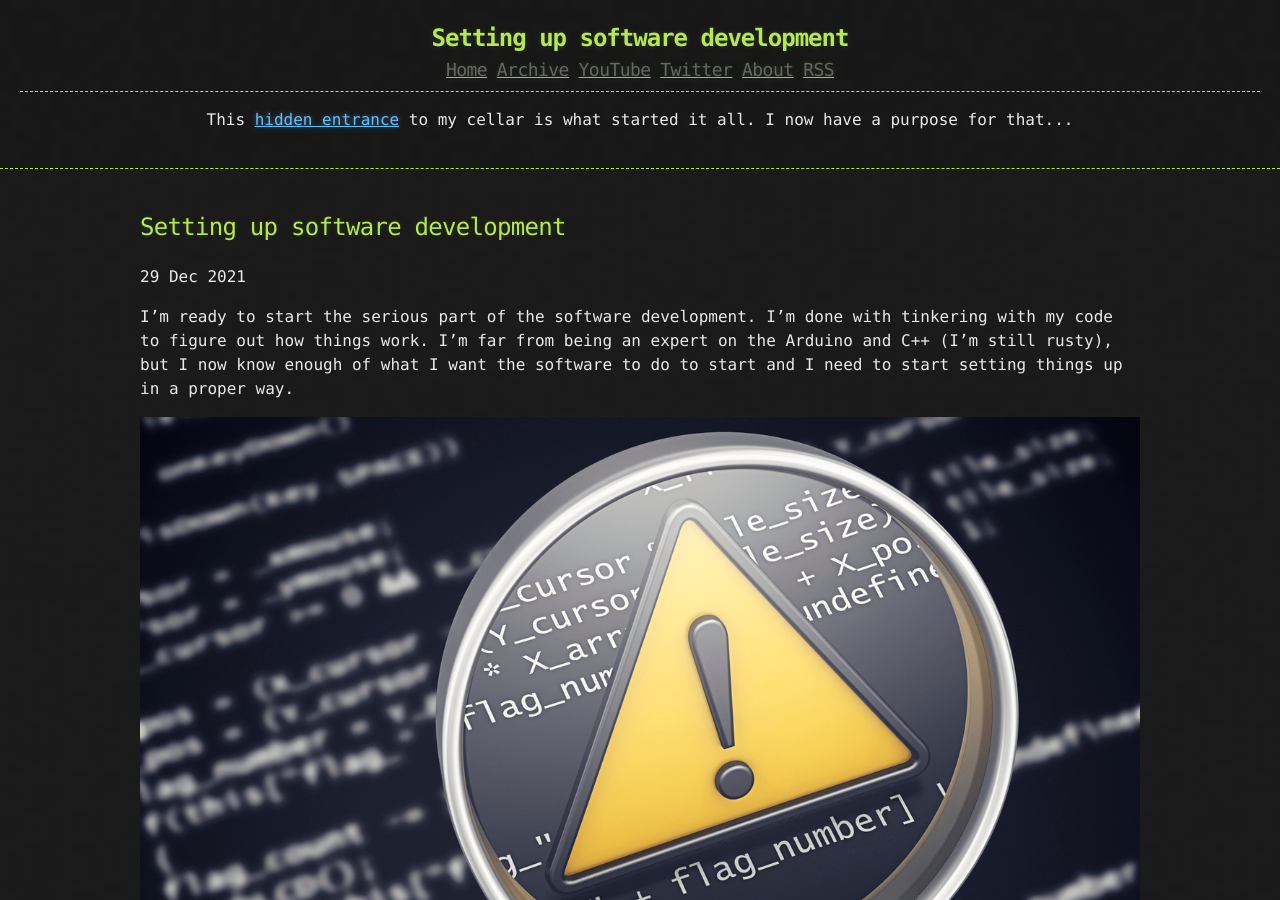
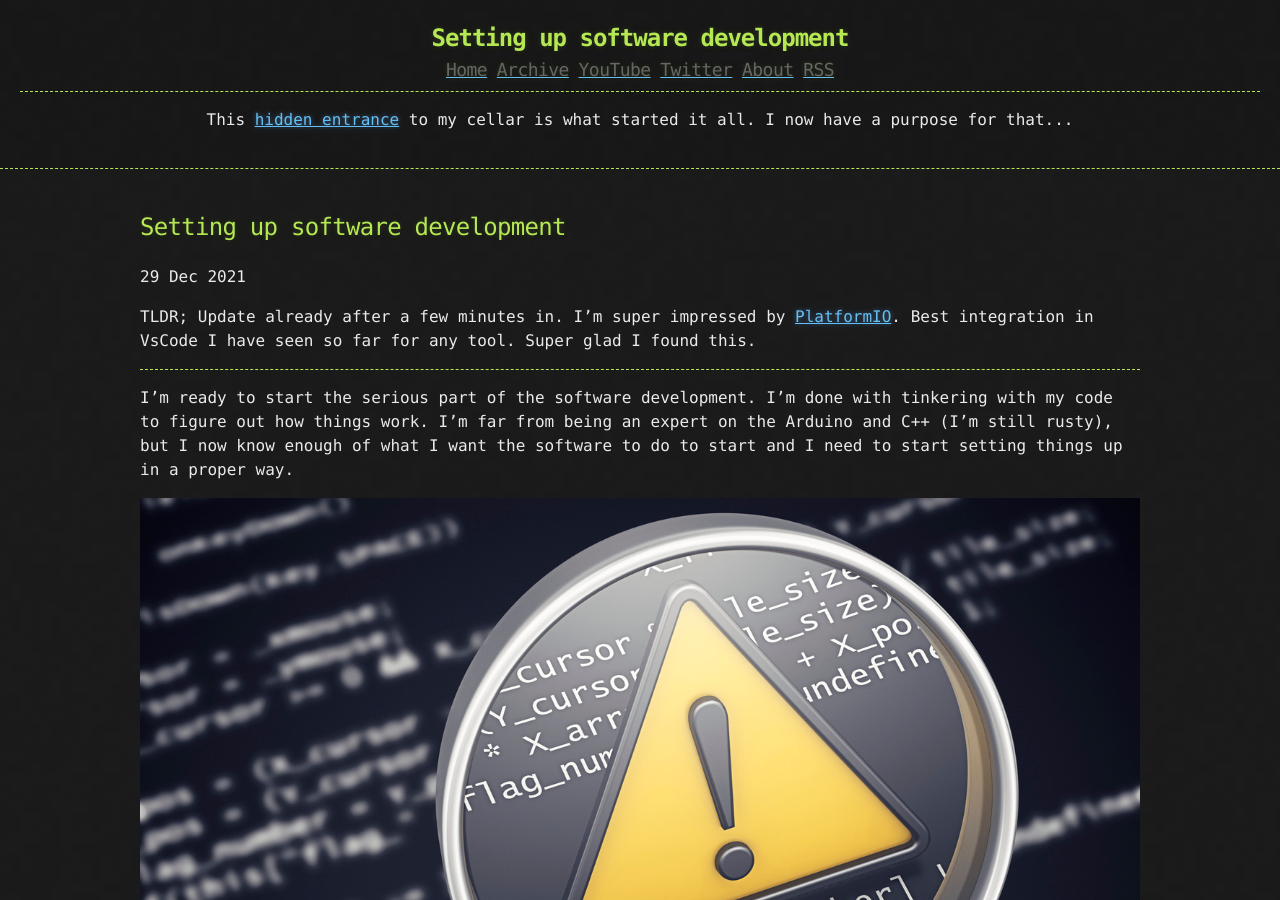
Before and after one commit to bartroozendaal/fsarduino.com, a Jekyll site: the page built from _posts/2021-12-29-Setting up software development.md, in a window 1280 px wide and 900 px high. Built offline with Jekyll 4.4.1, drawn with Linux system fonts in a browser that asks for light colours.

Commit message:
Platform.IO impresses

```diff
--- a/_posts/2021-12-29-Setting up software development.md
+++ b/_posts/2021-12-29-Setting up software development.md
@@ -1,3 +1,7 @@
+TLDR; Update already after a few minutes in. I'm super impressed by [PlatformIO](https://docs.platformio.org/en/latest/what-is-platformio.html). Best integration in VsCode I have seen so far for any tool. Super glad I found this.
+
+---
+
 I'm ready to start the serious part of the software development. I'm done with tinkering with my code to figure out how things work. I'm far from being an expert on the Arduino and C++ (I'm still rusty), but I now know enough of what I want the software to do to start and I need to start setting things up in a proper way.
 
 ![Unit testing](assets/software-bug.jpg)
```
